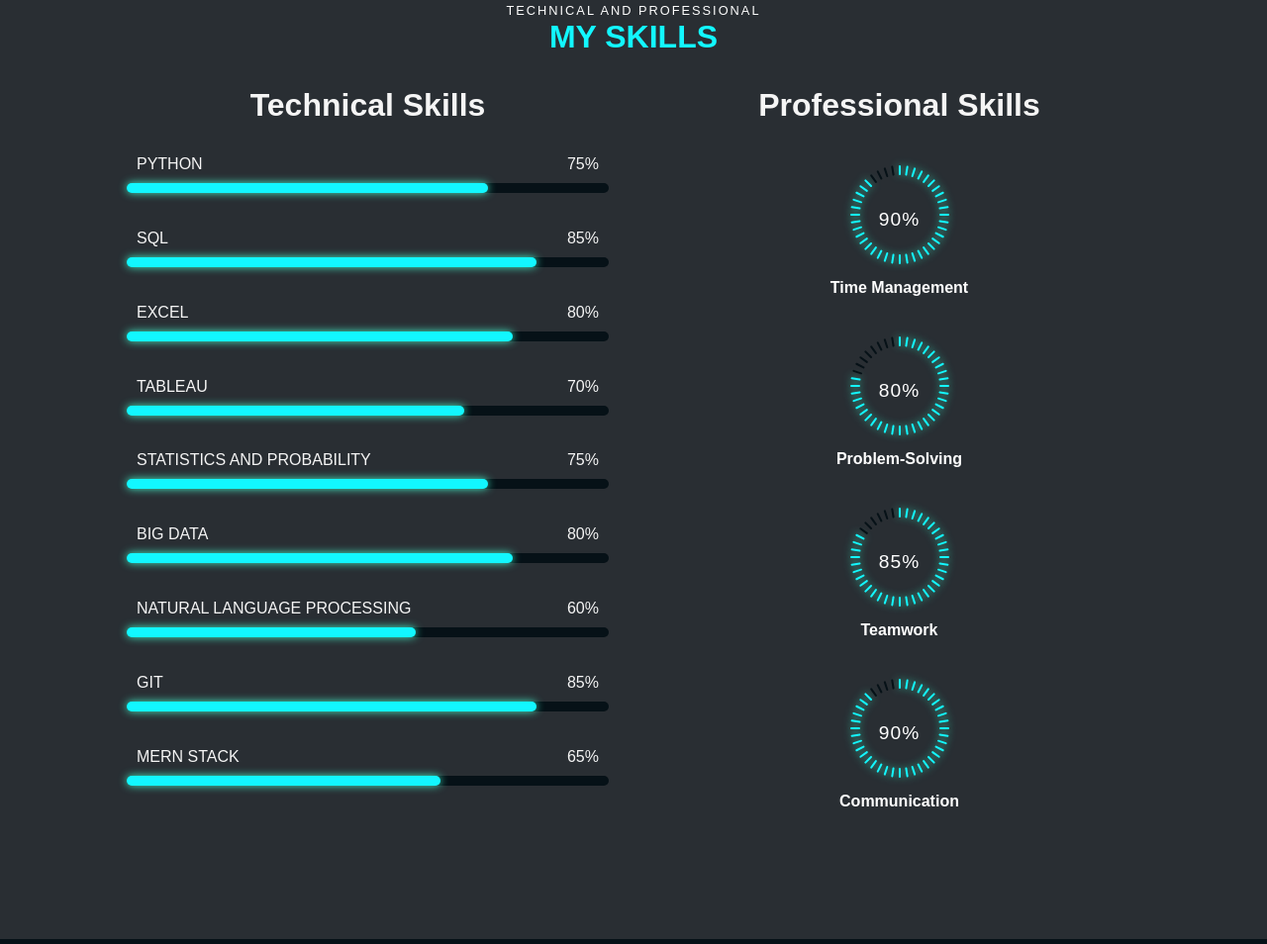
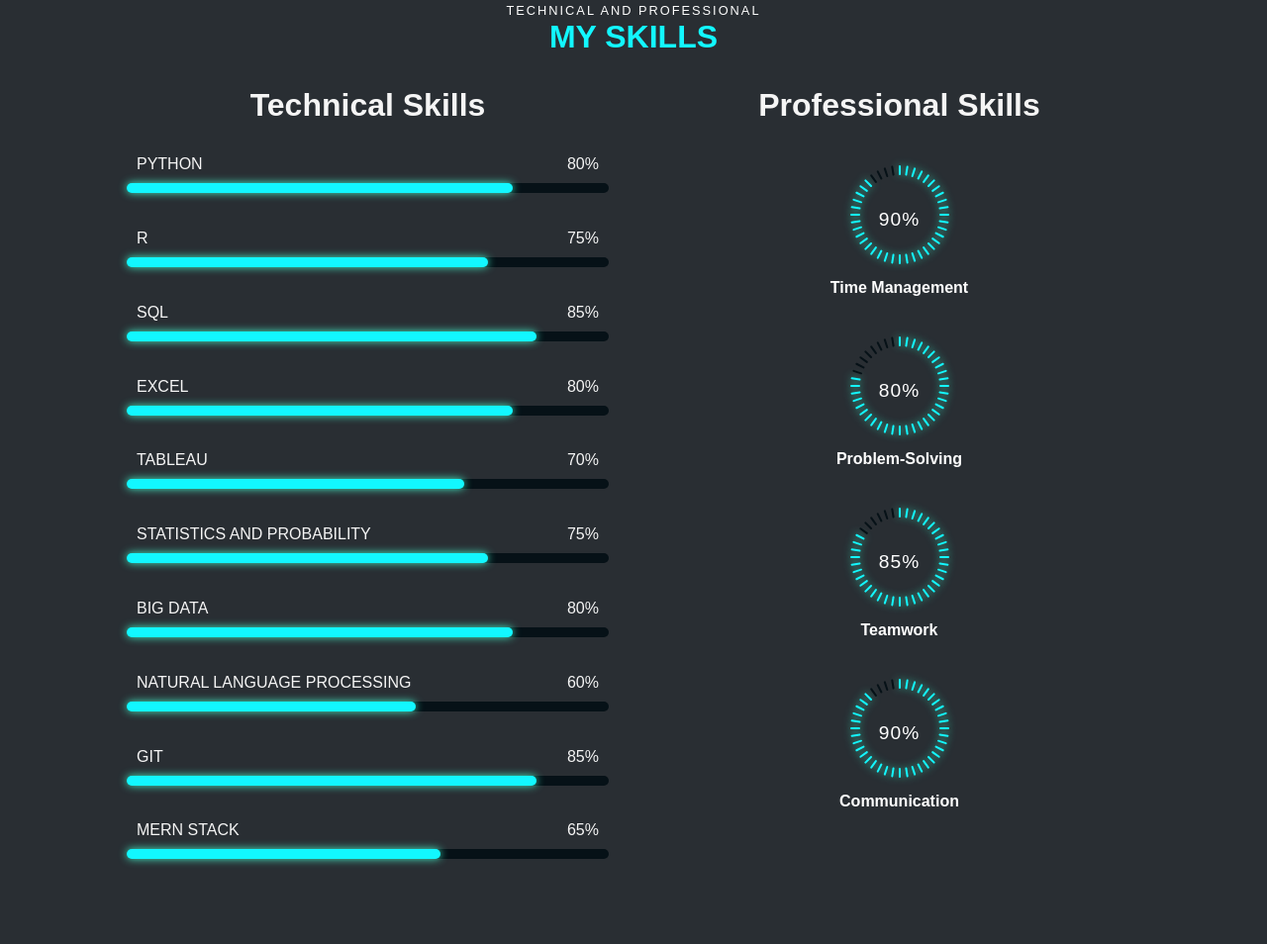
Before and after one commit to DevendraSiShekhawat/Portfolio_1, a plain HTML site: page index.html in a window 1280 px wide. Shown: the part 3320-4274 px from the top of the page at 99% size. Drawn offline with nearby package versions, Linux system fonts and the light colour scheme.

Commit message:
Added skill

```diff
--- a/index.html
+++ b/index.html
@@ -285,10 +285,19 @@
             <div class="skill-bar">
               <div class="info">
                 <p>PYTHON</p>
+                <P>80%</P>
+              </div>
+              <div class="bar">
+                <span class="python"></span>
+              </div>
+            </div>
+            <div class="skill-bar">
+              <div class="info">
+                <p>R</p>
                 <P>75%</P>
               </div>
               <div class="bar">
-                <span class="python"></span>
+                <span class="r"></span>
               </div>
             </div>
 
--- a/style.css
+++ b/style.css
@@ -563,6 +563,7 @@ body {
 .skill-bar{
     margin-bottom: 2.3rem;
 }
+
  .skill-main h3{
     margin-bottom: 2rem;
     font-size: var(--norma-font);
@@ -583,6 +584,7 @@ body {
     border-radius: 25px;
     margin-top: 10px;
     position: relative;
+    cursor:pointer;
 }
 
 .skill-bar .bar span{
@@ -596,8 +598,12 @@ body {
 }
 
 .skill-bar .bar .python{
+    width: 80%;
+    animation: python 2s;
+}
+.skill-bar .bar .r{
     width: 75%;
-    animation: python 2s;
+    animation: r 2s;
 }
 .skill-bar .bar .sql{
     width: 85%;
```
